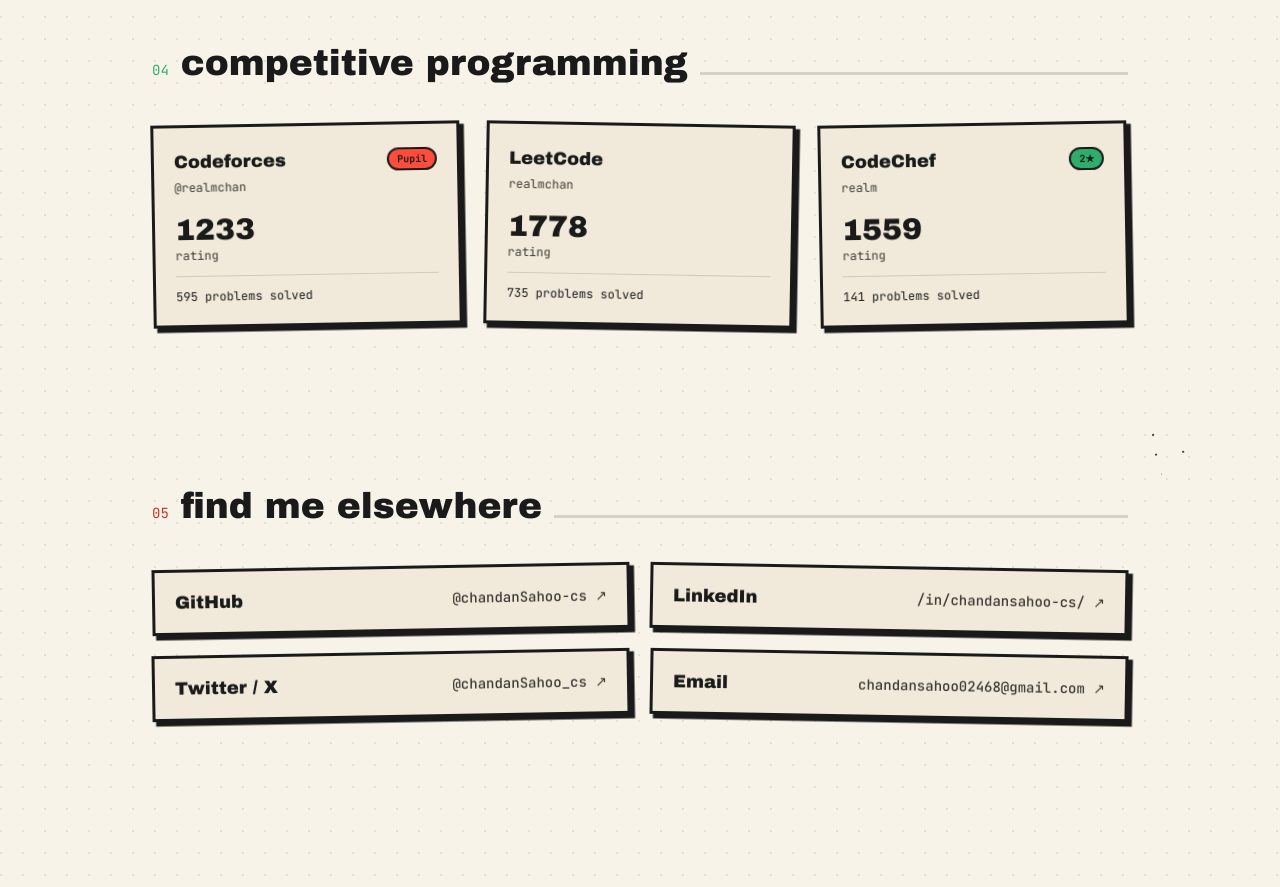
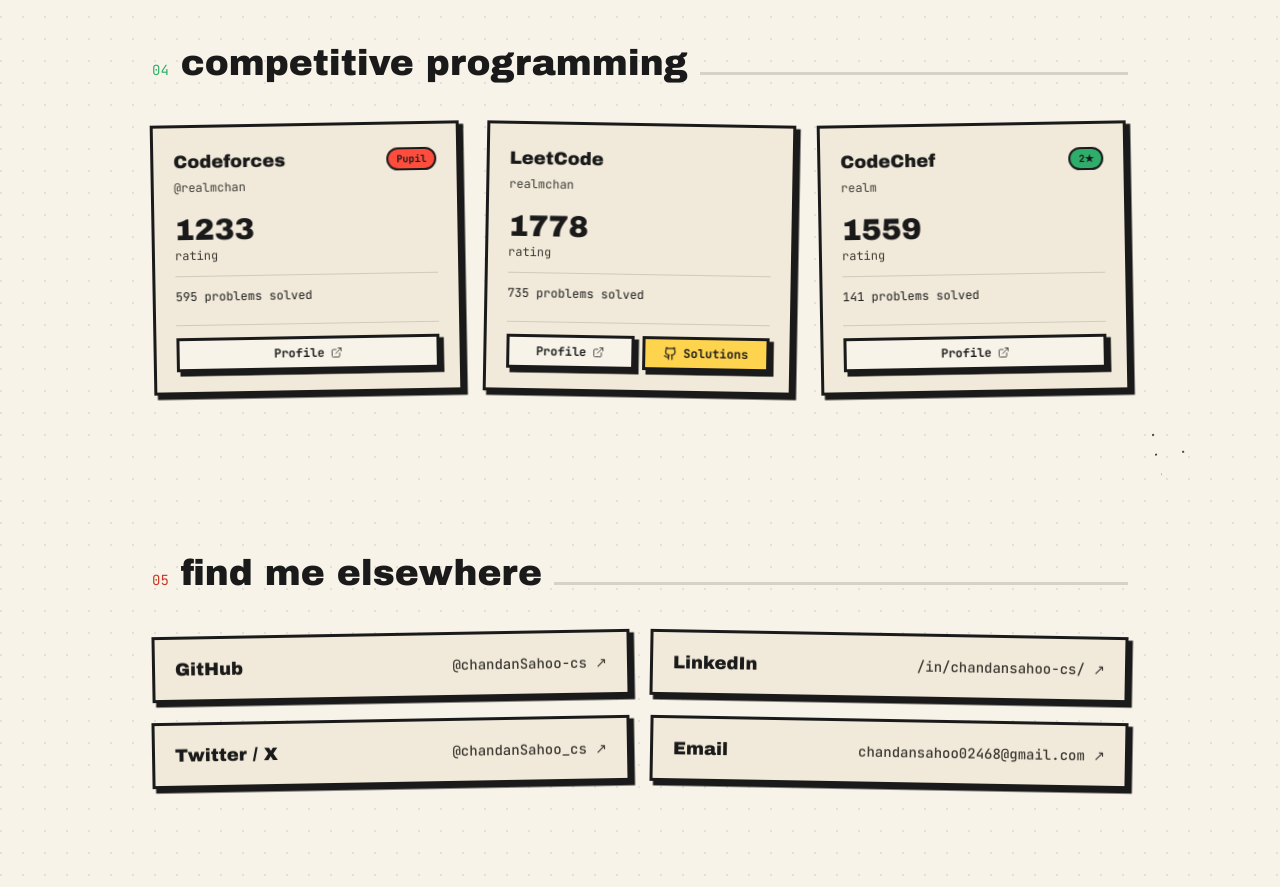
Before and after one commit to chandanSahoo-cs/portfolio, a Next.js app: page / in a window 1280 px wide. Shown: the part 3240-4127 px from the top of the page. Built offline with nearby package versions, Linux system fonts and the light colour scheme.

Commit message:
add submission and profile redirect button on competitive cards

```diff
--- a/components/CompetitiveSection.tsx
+++ b/components/CompetitiveSection.tsx
@@ -1,7 +1,37 @@
+import { ExternalLink } from "lucide-react";
 import Reveal from "./Reveal";
 import SectionLabel from "./SectionLabel";
 
-const COMPETITIVE = [
+function GithubIcon({ className = "h-3.5 w-3.5" }: { className?: string }) {
+  return (
+    <svg
+      viewBox="0 0 24 24"
+      fill="none"
+      stroke="currentColor"
+      strokeWidth="2"
+      strokeLinecap="round"
+      strokeLinejoin="round"
+      className={className}
+      aria-hidden="true"
+    >
+      <path d="M15 22v-4a4.8 4.8 0 0 0-1-3.5c3 0 6-2 6-5.5.08-1.25-.27-2.48-1-3.5.28-1.15.28-2.35 0-3.5 0 0-1 0-3 1.5-2.64-.5-5.36-.5-8 0C6 2 5 2 5 2c-.3 1.15-.3 2.35 0 3.5A5.403 5.403 0 0 0 4 9c0 3.5 3 5.5 6 5.5-.39.49-.68 1.05-.85 1.65-.17.6-.22 1.23-.15 1.85v4" />
+      <path d="M9 18c-4.51 2-5-2-7-2" />
+    </svg>
+  );
+}
+
+interface CompetitivePlatform {
+  platform: string;
+  handle: string;
+  rating: string;
+  ratingLabel: string | null;
+  stat: string;
+  color: string;
+  url: string;
+  repoUrl?: string;
+}
+
+const COMPETITIVE: CompetitivePlatform[] = [
   {
     platform: "Codeforces",
     handle: "@realmchan",
@@ -19,6 +49,7 @@
     stat: "735 problems solved",
     color: "var(--sticky)",
     url: "https://leetcode.com/u/realmchan/",
+    repoUrl: "https://github.com/chandanSahoo-cs/code-submission",
   },
   {
     platform: "CodeChef",
@@ -42,11 +73,8 @@
       <div className="mt-10 grid gap-6 sm:grid-cols-3">
         {COMPETITIVE.map((c, i) => (
           <Reveal key={c.platform} rotate={i % 2 === 0 ? -1 : 1} delay={i * 80}>
-            <a
-              href={c.url}
-              target="_blank"
-              rel="noopener noreferrer"
-              className="rough-border group block h-full bg-paper-alt p-5 transition-all">
+            <div className="rough-border group flex flex-col justify-between h-full bg-paper-alt p-5 transition-all">
+              <div>
                 <div className="flex items-center justify-between">
                   <h3 className="font-display text-lg transition-colors group-hover:text-marker-dark">
                     {c.platform}
@@ -67,7 +95,34 @@
                 <p className="mt-3 border-t border-ink/15 pt-3 font-mono text-xs">
                   {c.stat}
                 </p>
+              </div>
+
+              {/* Action Buttons */}
+              <div className="mt-5 pt-3 border-t border-ink/15 flex flex-wrap items-center gap-2">
+                <a
+                  href={c.url}
+                  target="_blank"
+                  rel="noopener noreferrer"
+                  className="rough-border flex flex-1 items-center justify-center gap-1.5 bg-paper px-3 py-1.5 font-mono text-xs font-bold text-ink transition-all hover:bg-paper hover:text-marker-dark"
+                >
+                  <span>Profile</span>
+                  <ExternalLink className="h-3 w-3 opacity-75" />
                 </a>
+
+                {c.repoUrl && (
+                  <a
+                    href={c.repoUrl}
+                    target="_blank"
+                    rel="noopener noreferrer"
+                    title="View LeetCode solutions repo on GitHub"
+                    className="rough-border flex flex-1 items-center justify-center gap-1.5 bg-sticky/90 px-3 py-1.5 font-mono text-xs font-bold text-ink transition-all hover:bg-sticky"
+                  >
+                    <GithubIcon className="h-3.5 w-3.5" />
+                    <span>Solutions</span>
+                  </a>
+                )}
+              </div>
+            </div>
           </Reveal>
         ))}
       </div>
```
Lines whose indentation alone changed are shown as unchanged.
